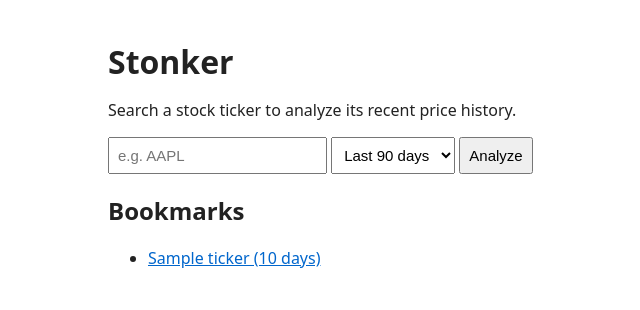
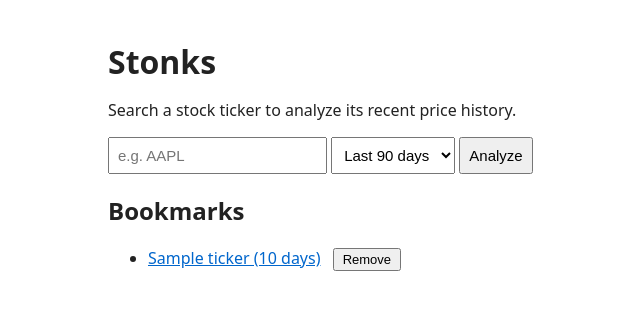
Before and after one commit to Ian8912/final-project, a Flask app: template templates/index.html in a window 1280 px wide. Shown: the top 310 px of the page, without its empty margins (172-812 px from the left). Run offline with Flask 3, Linux system fonts and the light colour scheme; the template is opened without the code that fills it: most values are stand-ins (such as "Sample title", 1, 10 or a date in 2020).

Commit message:
feat: add bookmark remove button and changed name to Stonks

```diff
--- a/app.py
+++ b/app.py
@@ -1,4 +1,4 @@
-"""Stonker - a Flask stock analyzer for CS122 Advanced Python Programming Course.
+"""Stonks - a Flask stock analyzer.
 
 - web data access (fetch_stock) + data organization (save_csv, bookmarks).
 - analysis (analyze) + visualization (make_plot).
@@ -67,14 +67,25 @@ def load_bookmarks():
     return []
 
 
+def save_bookmarks(marks):
+    with open(BOOKMARKS, "w") as f:
+        json.dump(marks, f)
+
+
 def add_bookmark(ticker, days):
     """Save the ticker together with the day range the user was viewing."""
     marks = load_bookmarks()
     entry = {"ticker": ticker.upper(), "days": int(days)}
     if entry not in marks:  # same ticker at a different range is its own bookmark
         marks.append(entry)
-        with open(BOOKMARKS, "w") as f:
-            json.dump(marks, f)
+        save_bookmarks(marks)
+
+
+def remove_bookmark(ticker, days):
+    """Delete the bookmark matching this ticker and day range."""
+    entry = {"ticker": ticker.upper(), "days": int(days)}
+    marks = [m for m in load_bookmarks() if m != entry]
+    save_bookmarks(marks)
 
 
 # Data Analysis
@@ -145,5 +156,14 @@ def bookmark():
     return redirect(url_for("index"))
 
 
+@app.route("/remove", methods=["POST"])
+def remove():
+    ticker = request.form.get("ticker", "")
+    days = request.form.get("days", 90)
+    if ticker:
+        remove_bookmark(ticker, days)
+    return redirect(url_for("index"))
+
+
 if __name__ == "__main__":
     app.run(debug=True)
--- a/static/style.css
+++ b/static/style.css
@@ -12,4 +12,6 @@ table { border-collapse: collapse; margin: 16px 0; }
 th, td { border: 1px solid #ccc; padding: 6px 12px; text-align: left; }
 img { max-width: 100%; border: 1px solid #ddd; }
 .error { color: #b00; }
+.inline { display: inline; margin-left: 8px; }
+.inline button { padding: 2px 8px; font-size: 13px; }
 a { color: #06c; }
--- a/templates/index.html
+++ b/templates/index.html
@@ -2,11 +2,11 @@
 <html>
 <head>
   <meta charset="utf-8">
-  <title>Stonker</title>
+  <title>Stonks</title>
   <link rel="stylesheet" href="{{ url_for('static', filename='style.css') }}">
 </head>
 <body>
-  <h1>Stonker</h1>
+  <h1>Stonks</h1>
   <p>Search a stock ticker to analyze its recent price history.</p>
 
   {% if error %}<p class="error">{{ error }}</p>{% endif %}
@@ -25,7 +25,14 @@
   {% if bookmarks %}
     <ul>
       {% for b in bookmarks %}
-        <li><a href="{{ url_for('analyze_view', ticker=b.ticker, days=b.days) }}">{{ b.ticker }} ({{ b.days }} days)</a></li>
+        <li>
+          <a href="{{ url_for('analyze_view', ticker=b.ticker, days=b.days) }}">{{ b.ticker }} ({{ b.days }} days)</a>
+          <form action="{{ url_for('remove') }}" method="post" class="inline">
+            <input type="hidden" name="ticker" value="{{ b.ticker }}">
+            <input type="hidden" name="days" value="{{ b.days }}">
+            <button type="submit">Remove</button>
+          </form>
+        </li>
       {% endfor %}
     </ul>
   {% else %}
--- a/templates/result.html
+++ b/templates/result.html
@@ -2,7 +2,7 @@
 <html>
 <head>
   <meta charset="utf-8">
-  <title>Stonker - {{ ticker }}</title>
+  <title>Stonks - {{ ticker }}</title>
   <link rel="stylesheet" href="{{ url_for('static', filename='style.css') }}">
 </head>
 <body>
```
Also changed, not shown: README.md.
